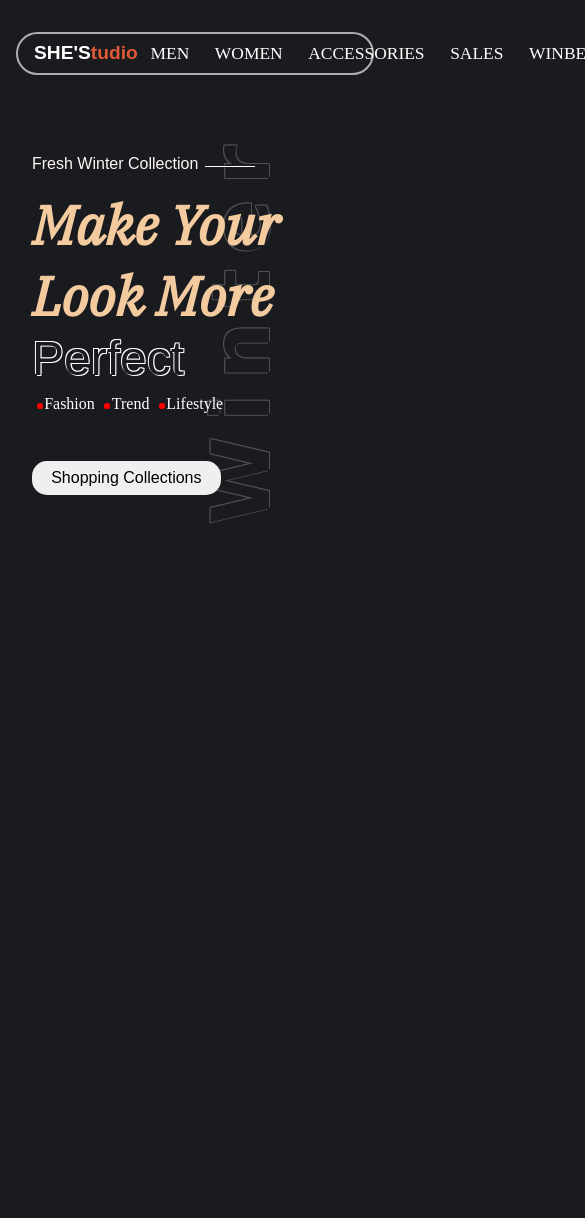
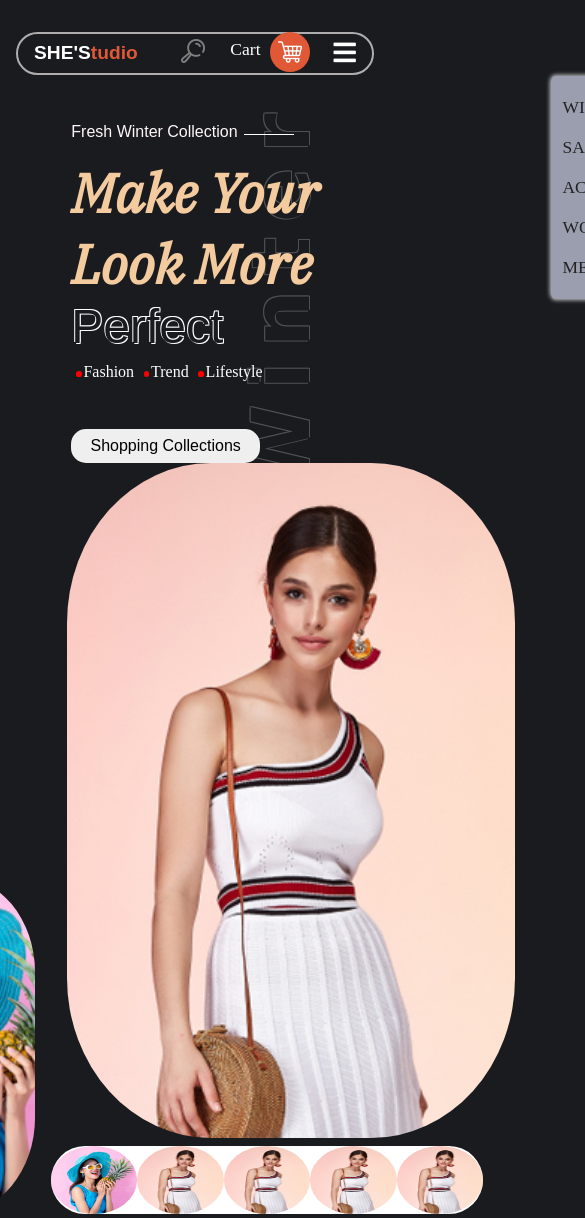
Before and after one commit to Elochukwu3/SHE-S-UI, a React (Create React App) app: page / in a window 390 px wide. Shown: the top 1218 px of the page, 585 px wide, since content can reach past the window. Before the commit the page ends 844 px from the top, so only its background shows below. Built offline with nearby package versions, Linux system fonts and the light colour scheme; a web font is replaced by a local one.

Commit message:
save all

```diff
--- a/public/index.html
+++ b/public/index.html
@@ -16,7 +16,7 @@
     -->
     <link rel="manifest" href="%PUBLIC_URL%/manifest.json" />
     <!-- <link rel="stylesheet" href="https://cdnjs.cloudflare.com/ajax/libs/semantic-ui/2.4.1/semantic.min.css"> -->
-
+    <link rel="stylesheet" href="https://cdnjs.cloudflare.com/ajax/libs/font-awesome/5.3.0/css/all.min.css">
     <title>Website</title>
   </head>
   <body>
--- a/src/App.css
+++ b/src/App.css
@@ -23,10 +23,11 @@ header{
   padding: .3rem 0;
   border: 2.3px solid rgb(175, 173, 173);
   margin: 2rem 1rem;
+  position: relative !important;
   border-radius: 2rem;
   align-items: center;
 }
-header .menuList{
+header .menuList, .carts{
   display: flex;
 }
 header .headerName{
@@ -40,7 +41,7 @@ header .headerName{
   color: var(--textColor);
 
 }
-.menuList li{
+.menuList li, .carts li{
   display: inline-block;
   font-size: 1.1rem;
 padding: 0 .8rem;
@@ -163,6 +164,7 @@ font-weight: bolder;
   font-weight: border;
   font-family: 'IBM Plex Serif', serif;
 }
+
 .perfect{
   font-size: 3rem;
   text-transform: capitalize;
@@ -200,6 +202,98 @@ padding-bottom: .6rem;
   margin-top: 3rem;
 }
 .sideContainer{
-  display: flex;justify-content: space-between;
-  padding: 2rem;
+  display: flex;
+  justify-content: space-between;
+  padding: .12rem 4rem;
+  flex-wrap: wrap;
 }
+.mainContainer{
+display: flex;
+align-items: flex-end;
+flex: 1;
+}
+.mainContainer .image2{
+  width: 12rem;
+  height: 40vh;
+
+}
+.mainContainer .image1{
+  width: 30rem;
+  height: 80vh;
+
+}
+
+.imageView img{
+  width: 100% !important;
+  height: 100% !important;
+  border-top-right-radius: 10rem;
+  border-top-left-radius: 10rem;
+  border-bottom-left-radius: 10rem;
+  border-bottom-right-radius: 10rem;
+  padding: 0 1rem;
+  object-fit: cover !important;
+}
+.miniImg-container{
+  width: 90%;
+  background-color: white;
+  height: 8vh;
+  border-radius: 10rem;
+  display: flex;
+  margin-top: .5rem;
+}
+.miniImg-container img{
+  height: 100%;
+  width: 20%;
+  border-radius: 50%;
+  overflow-x: hidden;
+}
+
+.mobile{
+  display: none;
+}
+.mobile i{
+  color: #fff;
+  font-size: 1.6em;
+  padding-right: 1rem;
+}
+.menu-deactive{
+  display: none;
+}
+
+
+@media screen and (max-width: 782px)  {
+  .mobile{
+    display: block;
+  }
+  .menuList{
+  position: fixed;
+  right: -300px;
+  top: 9%;
+  flex-direction: column-reverse;
+  background: #9a9eae;
+  color: #222;
+  padding: .7rem;
+  box-shadow: 0px 0px 4px 1px #ccc;
+  border-top-left-radius: 3%;
+  border-bottom-left-radius: 3%;
+  z-index: 10;
+
+  }
+  .menuList li{
+    box-shadow: inset 0 0 0 0 #9a9eae;
+  }
+  .menuList li:hover{
+    box-shadow: inset 100px 0 0 0 #3333;
+  }
+  .menuList li{
+    padding: .6rem 0;
+  }
+  .active{
+    right: 0;
+  }
+  .sideContainer{
+    justify-content: center;
+    padding: 0;
+    }
+
+}
--- a/src/App.js
+++ b/src/App.js
@@ -1,5 +1,6 @@
 
 import './App.css';
+import CenterPage from './components/CenterPage';
 import NavBar from './components/NavBar';
 import SideDisplay from './components/SideDisplay';
 
@@ -9,6 +10,9 @@ function App() {
       <NavBar />
       <section className='sideContainer'>
         <SideDisplay/>
+        <main>
+          <CenterPage />
+        </main>
       </section>
 
     </div>
--- /dev/null
+++ b/src/components/CenterPage.jsx
@@ -0,0 +1,21 @@
+
+export default function CenterPage() {
+  return (
+    <div className="mainContainer">
+
+        <div className="imageView image2"><img src="image/100.jpg" alt="" /></div>
+        <div>
+        <p className="imageView image1">
+        <img src="image/3.jpg" alt="" />
+        </p>
+        <p className="miniImg-container">
+        <img src="image/100.jpg" alt="" />
+        <img src="image/3.jpg" alt="" />
+        <img src="image/3.jpg" alt="" />
+        <img src="image/3.jpg" alt="" />
+        <img src="image/3.jpg" alt="" />
+        </p>
+        </div>
+    </div>
+  )
+}
--- a/src/components/NavBar.jsx
+++ b/src/components/NavBar.jsx
@@ -1,24 +1,33 @@
-import React from "react";
+import React, {useState} from "react";
 
 export default function () {
+  const [toggle, setToggle] = useState(false);
+  const toggleIcon =()=>setToggle(!toggle)
+
   return (
 
       <header>
         <p className="headerName" data-end ='tudio'>
             SHE'S
         </p>
-        <ul className="menuList menu">
+        <ul className={toggle?'menuList active' :" menuList"}>
             <li>Men</li>
             <li>Women</li>
             <li className="menuHover">Accessories <span>New</span></li>
             <li>Sales</li>
             <li>Winber</li>
         </ul>
-        <ul className="menuList carts">
+
+        <ul className="carts">
             <li><img src="/search.png" alt="" className="search"/></li>
             <li>Cart</li>
             <li><img src="/shopping-cart.png" alt="" className="cart"/></li>
         </ul>
+        <div className="mobile" onClick={toggleIcon}>
+          <i className={toggle ? 'fas fa-times' : 'fas fa-bars'}></i>
+          {/* <i className="fas fa-times"></i> */}
+        </div>
+
       </header>
 
   );
```
Also changed, not shown: public/image/100.jpg (added), public/image/3.jpg (added).
